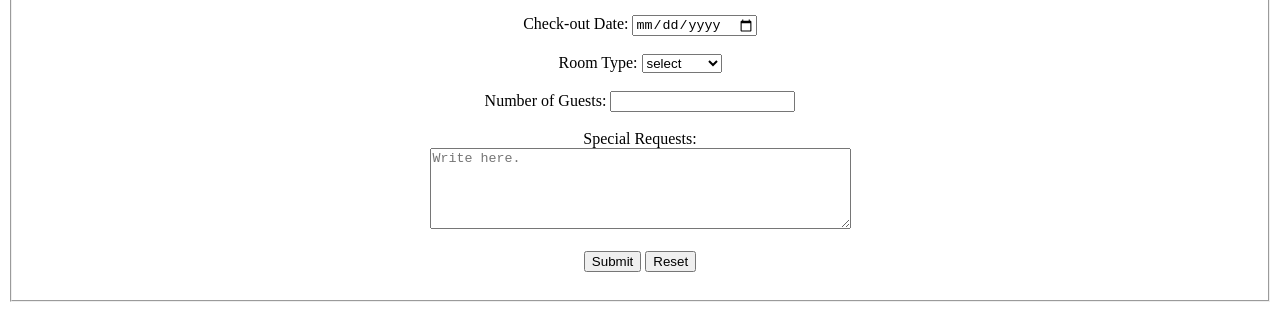
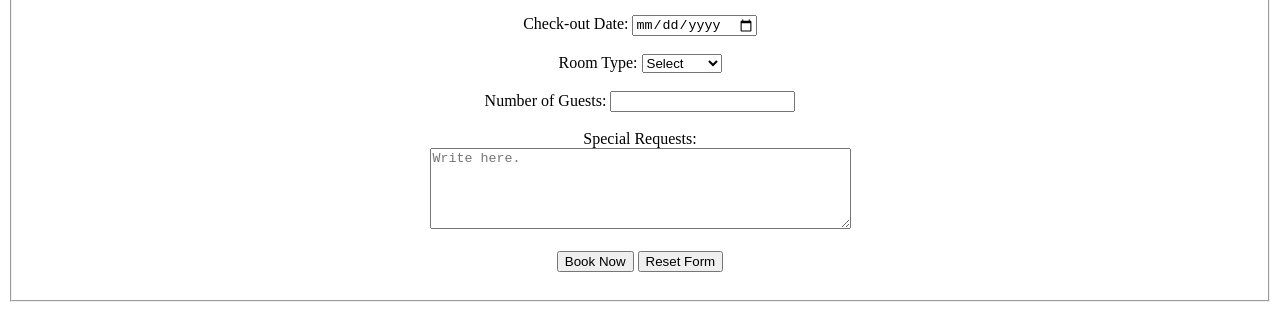
Before and after one commit to nidhi-0131/ECE-2, a plain HTML site: page EXP4.html in a window 1280 px wide. Shown: the part 224-546 px from the top of the page. Drawn offline with Linux system fonts and the light colour scheme.

Commit message:
Experiment 4

```diff
--- a/EXP4.html
+++ b/EXP4.html
@@ -27,7 +27,7 @@
         <!--Room Type-->
          <label for="roomType">Room Type: </label>
          <select name="roomType" id="roomType">
-             <option> select</option>
+             <option>Select</option>
              <optgroup label="Non-AC">
                  <option value="1">Single</option>
                  <option value="2">Double</option>
@@ -45,8 +45,8 @@
          <label for="requests">Special Requests: </label><br>
          <textarea id="request" name="request" placeholder="Write here." rows="5" cols="50"></textarea> <br><br>
         <!--Submission-->
-        <input type="submit">
-        <input type="reset"> <br><br>
+         <input type="submit" value="Book Now">
+         <input type="reset" value="Reset Form"> <br><br>
     </fieldset>
 </body>
 </html>
```
